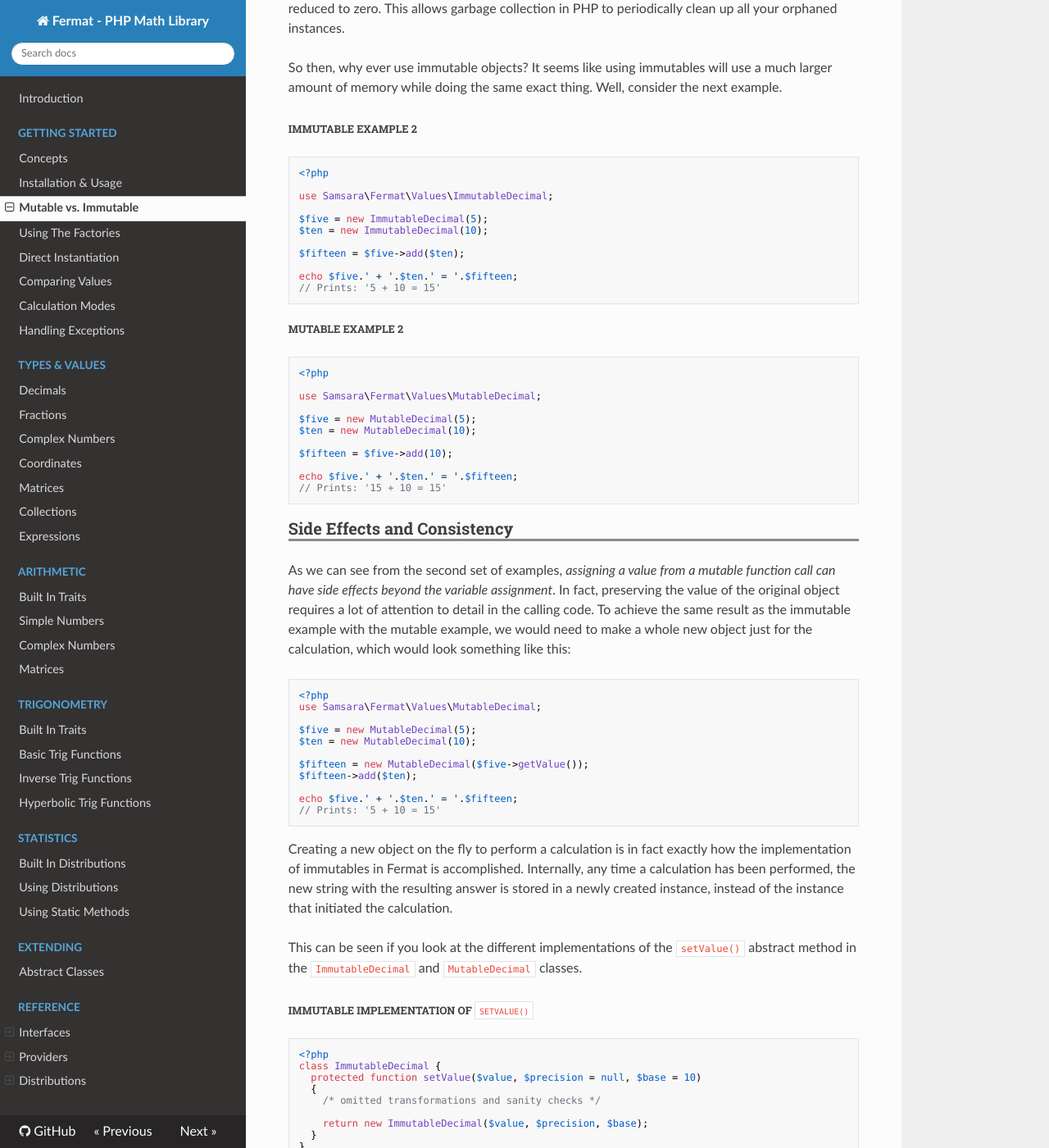
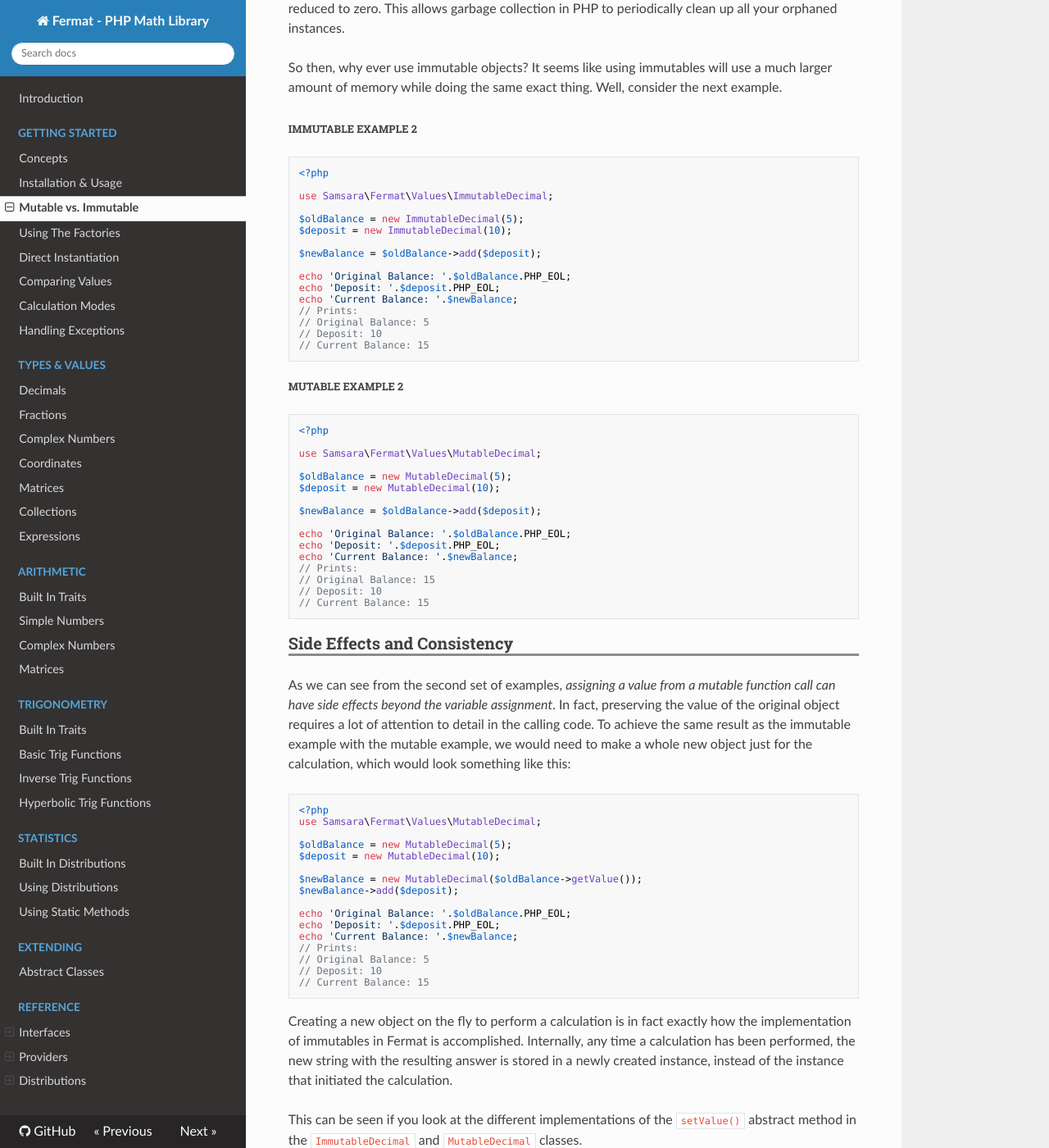
Before and after one commit to JordanRL/Fermat, an MkDocs documentation site: the page built from docs/getting-started/mutability.md, in a window 1280 px wide and 1400 px high, scrolled down 2322 px. Shown: the whole window at 82% size. Built offline with MkDocs 1.6.1, drawn with Linux system fonts in a browser that asks for light colours; nearby versions of some CDN libraries; some of the changed text lies outside the part shown.

Commit message:
updating code example in mutability to be more real world based

````diff
--- a/docs/getting-started/mutability.md
+++ b/docs/getting-started/mutability.md
@@ -44,12 +44,12 @@ First, lets look at the differences in your code that using one or the other mig
 
 use Samsara\Fermat\Values\ImmutableDecimal;
 
-$five = new ImmutableDecimal(5);
+$balance = new ImmutableDecimal(5);
 
-$newVal = $five->add(10);
+$newBalance = $balance->add(10);
 
-echo $newVal->getValue();
-// Prints: 15
+echo 'Current Balance: '.$newBalance->getValue();
+// Prints: 'Current Balance: 15'
 ```
 
 #### Mutable Example 1
@@ -59,12 +59,12 @@ echo $newVal->getValue();
 
 use Samsara\Fermat\Values\MutableDecimal;
 
-$five = new MutableDecimal(5);
+$balance = new MutableDecimal(5);
 
-$five->add(10);
+$balance->add(10);
 
-echo $five->getValue();
-// Prints: 15
+echo 'Current Balance: '.$balance->getValue();
+// Prints: 'Current Balance: 15'
 ```
 
 ### How To Create Equivalence Between the Two
@@ -80,13 +80,18 @@ So then, why ever use immutable objects? It seems like using immutables will use
 
 use Samsara\Fermat\Values\ImmutableDecimal;
 
-$five = new ImmutableDecimal(5);
-$ten = new ImmutableDecimal(10);
+$oldBalance = new ImmutableDecimal(5);
+$deposit = new ImmutableDecimal(10);
 
-$fifteen = $five->add($ten);
+$newBalance = $oldBalance->add($deposit);
 
-echo $five.' + '.$ten.' = '.$fifteen;
-// Prints: '5 + 10 = 15'
+echo 'Original Balance: '.$oldBalance.PHP_EOL;
+echo 'Deposit: '.$deposit.PHP_EOL;
+echo 'Current Balance: '.$newBalance;
+// Prints:
+// Original Balance: 5
+// Deposit: 10
+// Current Balance: 15
 ```
 
 #### Mutable Example 2
@@ -96,13 +101,18 @@ echo $five.' + '.$ten.' = '.$fifteen;
 
 use Samsara\Fermat\Values\MutableDecimal;
 
-$five = new MutableDecimal(5);
-$ten = new MutableDecimal(10);
+$oldBalance = new MutableDecimal(5);
+$deposit = new MutableDecimal(10);
 
-$fifteen = $five->add(10);
+$newBalance = $oldBalance->add($deposit);
 
-echo $five.' + '.$ten.' = '.$fifteen;
-// Prints: '15 + 10 = 15'
+echo 'Original Balance: '.$oldBalance.PHP_EOL;
+echo 'Deposit: '.$deposit.PHP_EOL;
+echo 'Current Balance: '.$newBalance;
+// Prints:
+// Original Balance: 15
+// Deposit: 10
+// Current Balance: 15
 ```
 
 ### Side Effects and Consistency
@@ -113,14 +123,19 @@ As we can see from the second set of examples, *assigning a value from a mutable
 <?php
 use Samsara\Fermat\Values\MutableDecimal;
 
-$five = new MutableDecimal(5);
-$ten = new MutableDecimal(10);
+$oldBalance = new MutableDecimal(5);
+$deposit = new MutableDecimal(10);
 
-$fifteen = new MutableDecimal($five->getValue());
-$fifteen->add($ten);
+$newBalance = new MutableDecimal($oldBalance->getValue());
+$newBalance->add($deposit);
 
-echo $five.' + '.$ten.' = '.$fifteen;
-// Prints: '5 + 10 = 15'
+echo 'Original Balance: '.$oldBalance.PHP_EOL;
+echo 'Deposit: '.$deposit.PHP_EOL;
+echo 'Current Balance: '.$newBalance;
+// Prints:
+// Original Balance: 5
+// Deposit: 10
+// Current Balance: 15
 ```
 
 Creating a new object on the fly to perform a calculation is in fact exactly how the implementation of immutables in Fermat is accomplished. Internally, any time a calculation has been performed, the new string with the resulting answer is stored in a newly created instance, instead of the instance that initiated the calculation.
````
